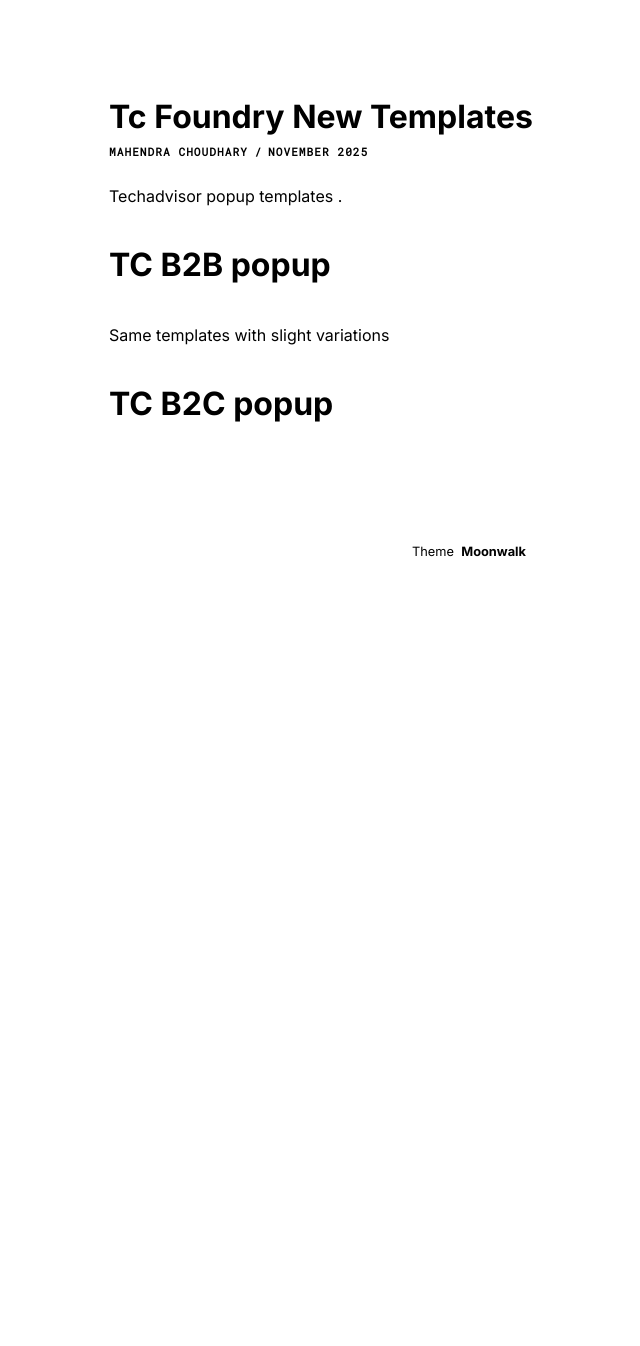
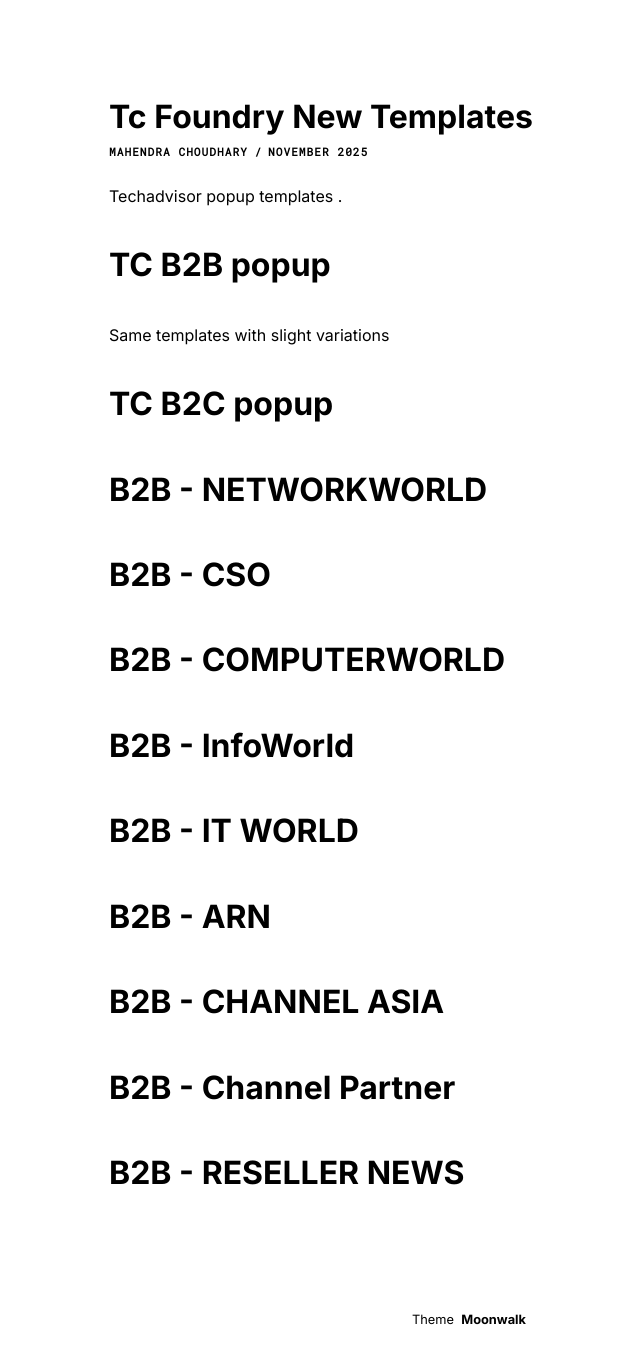
Before and after one commit to mandalorian99/mandalorian99.github.io, a Jekyll site: the page built from _posts/2025-11-18-tc-foundry-new-templates.md, in a window 1280 px wide. Shown: the whole page, without its empty margins (171-811 px from the left). Built offline with Jekyll 4.4.1, drawn with Linux system fonts in a browser that asks for light colours; before the commit the page ends 900 px from its top, so only the background shows below that.

Commit message:
Update 2025-11-18-tc-foundry-new-templates.md
Added B2B templates

```diff
--- a/_posts/2025-11-18-tc-foundry-new-templates.md
+++ b/_posts/2025-11-18-tc-foundry-new-templates.md
@@ -17,3 +17,48 @@
 <div id="tc_b_2_c">
 
 </div>
+
+<h1>B2B - NETWORKWORLD</h1>
+<div id="NETWORKWORLD">
+
+</div>
+
+<h1>B2B - CSO</h1>
+<div id="CSO">
+
+</div>
+
+<h1>B2B - COMPUTERWORLD</h1>
+<div id="COMPUTERWORLD">
+
+</div>
+
+<h1>B2B - InfoWorld</h1>
+<div id="InfoWorld">
+
+</div>
+
+<h1>B2B - IT WORLD</h1>
+<div id="IT_WORLD">
+
+</div>
+
+<h1>B2B - ARN</h1>
+<div id="ARN">
+
+</div>
+
+<h1>B2B - CHANNEL ASIA</h1>
+<div id="CHANNEL_ASIA">
+
+</div>
+
+<h1>B2B - Channel Partner</h1>
+<div id="Channel_Partner">
+
+</div>
+
+<h1>B2B - RESELLER NEWS</h1>
+<div id="RESELLER_NEWS">
+
+</div>
```
